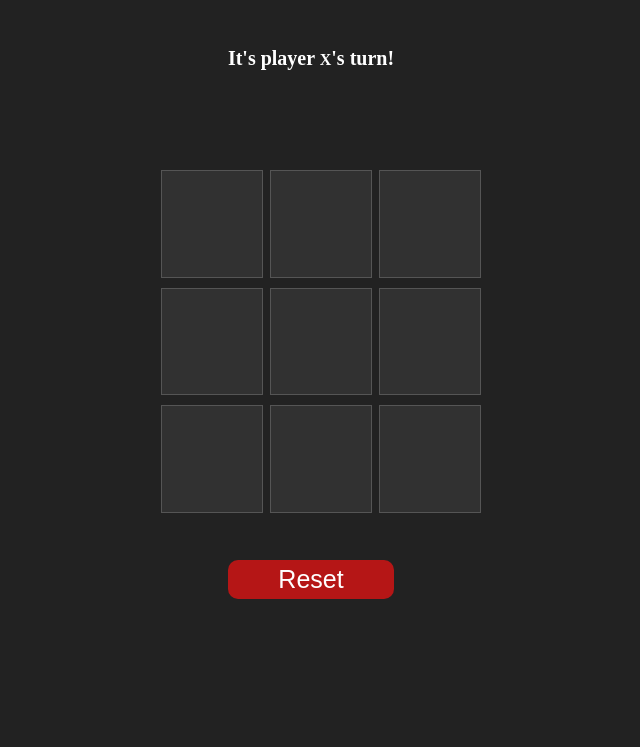
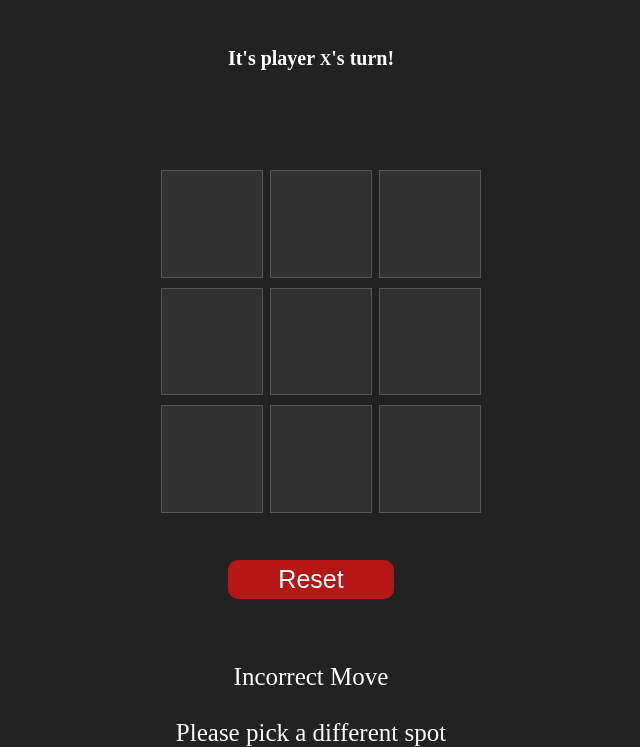
Before and after one commit to Jeremiah-Bogard/Tic-Tac-Toe, a plain HTML site: page index.html in a window 1280 px wide. Shown: the part 126-873 px from the top of the page, without its empty margins (329-969 px from the left). Before the commit the page ends 800 px from the top, so only its background shows below. Drawn offline with Linux system fonts and the light colour scheme.

Commit message:
Update index.html

```diff
--- a/index.html
+++ b/index.html
@@ -40,6 +40,10 @@
 
       <button id="reset">Reset</button>
 
+      <section id="warning">
+        <p>Incorrect Move<br><br>Please pick a different spot</p>
+      </section>
+
     </main>
 
   <!-- Add Script -->
```
